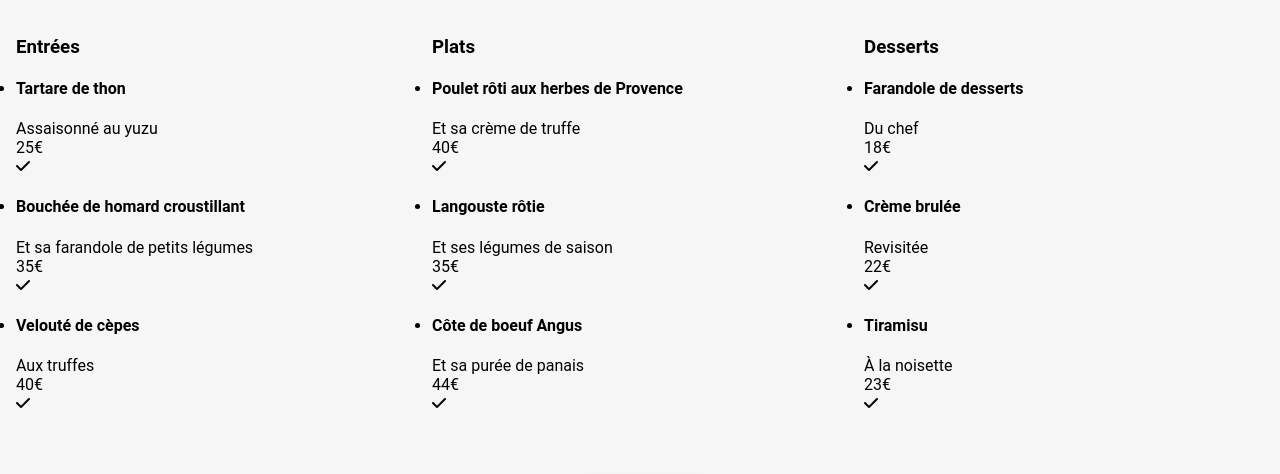
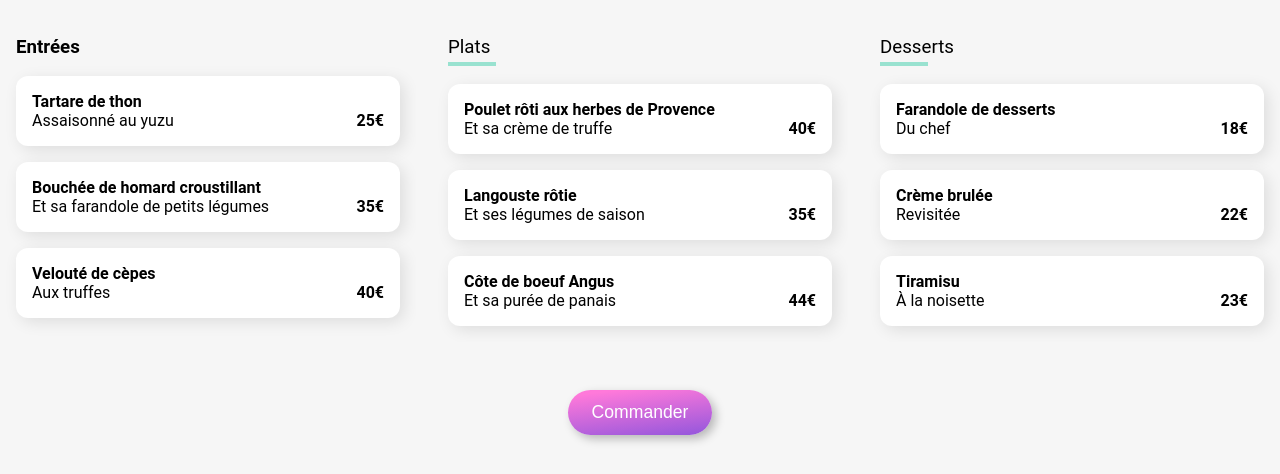
Before and after one commit to bouha85/P3_OC_KAHINA, a website: page le-delice-des-sens.html in a window 1280 px wide. Shown: the part 309-783 px from the top of the page. Drawn offline with Linux system fonts and the light colour scheme.

Commit message:
ajouter des class et modifier le fichier le-delice-des sens

```diff
--- a/le-delice-des-sens.html
+++ b/le-delice-des-sens.html
@@ -27,126 +27,125 @@
         </header>
         <div class="submenus">
         <section class="submenu">
-            <h3>Entrées</h3>
+            <h3 class="">Entrées</h3>
             <ul>
-                <li>
-                    <div class="main-infos">
-                        <h4 class="main-info_title">Tartare de thon</h4>
-                        <div class="infos">
-                            <p class="info">Assaisonné au yuzu</p>
-                            <span>25€</span>
-                        </div>
+                <li class="menuItem dely-0">
+                    <div class="menuItem_infos">
+                        <h4 class="menuItem_title">Tartare de thon</h4>
+                        <p class="menuItem_description">Assaisonné au yuzu</p>
                     </div>
-                    <div class="check">
-                        <i class="fas fa-check"></i>
+                            <span class="menuItem_price">25€</span>
+                    <div class="menuItem_confirmation">
+                    <div class="menuItem_wrapIcone">
+                        <i class="fas fa-check menuItem_icone"></i>
+                    </div>
                     </div>
                 </li>
-                <li>
-                    <div class="main-infos">
-                        <h4>Bouchée de homard croustillant</h4>
-                        <div class="infos">
-                            <p>Et sa farandole de petits légumes</p>
-                            <span>35€</span>
-                        </div>
+                <li class="menuItem dely-1">
+                    <div class="menuItem_infos">
+                        <h4 class="menuItem_title">Bouchée de homard croustillant</h4>
+                        <p class="menuItem_description">Et sa farandole de petits légumes</p>
                     </div>
-                    <div class="check">
-                        <i class="fas fa-check"></i>
+                            <span class="menuItem_price">35€</span>
+                    <div class="menuItem_confirmation">
+                    <div class="menuItem_wrapIcone">
+                        <i class="fas fa-check menuItem_icone"></i>
                     </div>
+                </div>
                 </li>
 
-                <li>
-                    <div class="main-infos">
-                        <h4>Velouté de cèpes </h4>
-                        <div class="info">
-                            <p>Aux truffes</p>
-                            <span>40€</span>
-                        </div>
+                <li class="menuItem dely-2">
+                    <div class="menuItem_infos">
+                        <h4 class="menuItem_title">Velouté de cèpes </h4>
+                        <p class="menuItem_description">Aux truffes</p>
                     </div>
-                    <div class="check">
-                        <i class="fas fa-check"></i>
+                            <span class="menuItem_price">40€</span>
+                    <div class="menuItem_confirmation">
+                    <div class="menuItem_wrapIcone">
+                        <i class="fas fa-check menuItem_icone"></i>
                     </div>
+                </div>
                 </li>
             </ul>
         </section>
-        <section>
-            <h3>Plats</h3>
+        <section class="submenu">
+            <h3 class="submenu_title">Plats</h3>
             <ul>
-                <li>
-                    <div class="main-infos">
-                        <h4>Poulet rôti aux herbes de Provence </h4>
-                        <div class="infos">
-                            <p>Et sa crème de truffe</p>
-                            <span>40€</span>
-                        </div>
+                <li class="menuItem dely-3">
+                    <div class="menuItem_infos">
+                        <h4 class="menuItem_title">Poulet rôti aux herbes de Provence </h4>
+                        <p class="menuItem_description">Et sa crème de truffe</p>
                     </div>
-                    <div class="check">
-                        <i class="fas fa-check"></i>
+                            <span class="menuItem_price">40€</span>
+                    <div class="menuItem_confirmation">
+                    <div class="menuItem_wrapIcone">
+                        <i class="fas fa-check menuItem_icone"></i>
                     </div>
                 </li>
-                <li>
-                    <div class="main-infos">
-                        <h4>Langouste rôtie </h4>
-                        <div class="infos">
-                            <p>Et ses légumes de saison</p>
-                            <span>35€</span>
-                        </div>
+                <li class="menuItem dely-4">
+                    <div class="menuItem_infos">
+                        <h4 class="menuItem_title">Langouste rôtie </h4>
+                        <p class="menuItem_description">Et ses légumes de saison</p>
                     </div>
-                    <div class="check">
-                        <i class="fas fa-check"></i>
+                            <span class="menuItem_price">35€</span>
+                    <div class="menuItem_confirmation">
+                    <div class="menuItem_wrapIcone">
+                        <i class="fas fa-check menuItem_icone"></i>
                     </div>
                 </li>
-                <li>
-                    <div class="main-infos">
-                        <h4>Côte de boeuf Angus</h4>
-                        <div class="infos">
-                            <p>Et sa purée de panais</p>
-                            <span>44€</span>
+                <li class="menuItem dely-5">
+                    <div class="menuItem_infos">
+                        <h4 class="menuItem_title">Côte de boeuf Angus</h4>
+                            <p class="menuItem_description">Et sa purée de panais</p>
                         </div>
+                            <span class="menuItem_price">44€</span>
+                    <div class="menuItem_confirmation">
+                    <div class="menuItem_wrapIcone">
+                        <i class="fas fa-check menuItem_icone"></i>
                     </div>
-                    <div class="check">
-                        <i class="fas fa-check"></i>
-                    </div>
+                </div>
+
                 </li>
             </ul>
         </section>
-        <section>
-            <h3>Desserts</h3>
+        <section class="submenu">
+            <h3 class="submenu_title">Desserts</h3>
             <ul>
-                <li>
-                    <div class="main-infos">
-                        <h4>Farandole de desserts</h4>
-                        <div class="infos">
-                            <p>Du chef</p>
-                            <span>18€</span>
+                <li class="menuItem dely-6">
+                    <div class="menuItem_infos">
+                        <h4 class="menuItem_title">Farandole de desserts</h4>
+                            <p class="menuItem_description">Du chef</p>
                         </div>
+                            <span class="menuItem_price">18€</span>
+                    <div class="menuItem_confirmation">
+                    <div class="menuItem_wrapIcone">
+                        <i class="fas fa-check menuItem_icone"></i>
                     </div>
-                    <div class="check">
-                        <i class="fas fa-check"></i>
+                </div>
+                </li>
+                <li class="menuItem dely-7">
+                    <div class="menuItem_infos">
+                        <h4 class="menuItem_title">Crème brulée</h4>
+                            <p class="menuItem_description">Revisitée</p>
+                        </div>
+                            <span class="menuItem_price">22€</span>
+                    <div class="menuItem_confirmation">
+                    <div class="menuItem_wrapIcone">
+                        <i class="fas fa-check menuItem_icone"></i>
                     </div>
+                </div>
                 </li>
-                <li>
-                    <div class="main-infos">
-                        <h4>Crème brulée</h4>
-                        <div class="infos">
-                            <p>Revisitée</p>
-                            <span>22€</span>
+                <li class="menuItem dely-8">
+                    <div class="menuItem_infos">
+                        <h4 class="menuItem_title">Tiramisu </h4>
+                            <p class="menuItem_description">À la noisette</p>
                         </div>
-                    </div>
-                    <div class="check">
-                        <i class="fas fa-check"></i>
-                    </div>
-                </li>
-                <li>
-                    <div class="main-infos">
-                        <h4>Tiramisu </h4>
-                        <div class="infos">
-                            <p>À la noisette</p>
-                            <span>23€</span>
-                        </div>
-                    </div>
-                    <div class="check">
-                        <i class="fas fa-check"></i>
-                    </div>
+                            <span class="menuItem_price">23€</span>
+                            <div class="menuItem_confirmation">
+                                <div class="menuItem_wrapIcone">
+                                    <i class="fas fa-check menuItem_icone"></i>
+                                </div>
+                            </div>
                 </li>
             </ul>
         </section>
```
